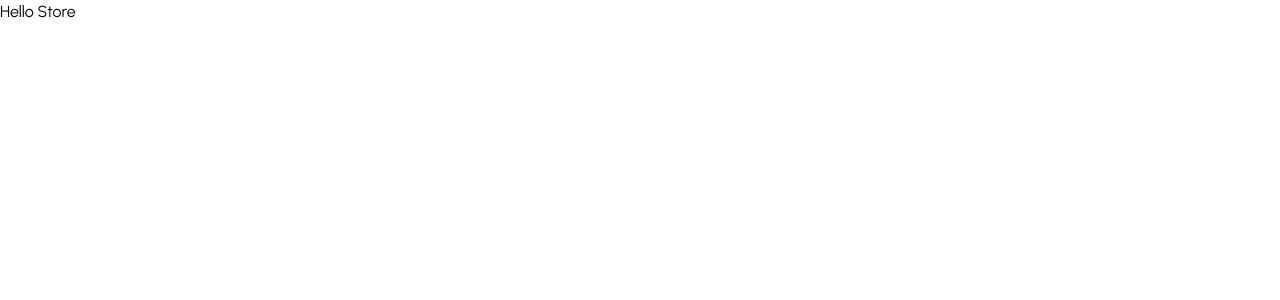
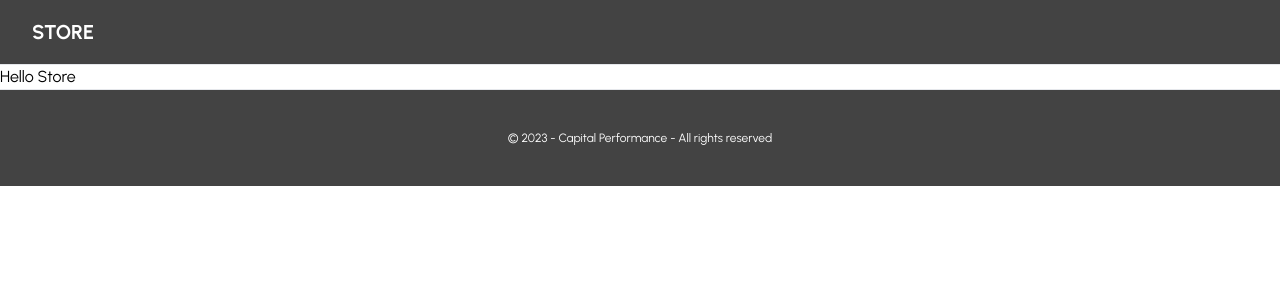
Before and after one commit to CartierKray/Ecommerce-Store, a Next.js app: page / in a window 1280 px wide. Shown: the top 300 px of the page. Built offline with nearby package versions, Linux system fonts and the light colour scheme.

Commit message:
Push Changes Upstream

```diff
--- a/app/layout.tsx
+++ b/app/layout.tsx
@@ -1,10 +1,13 @@
+import { Urbanist } from "next/font/google";
+
+import Footer from "@/components/footer";
+import Navbar from "@/components/navbar";
+
 import "./globals.css";
-import type { Metadata } from "next";
-import { Urbanist } from "next/font/google";
 
 const font = Urbanist({ subsets: ["latin"] });
 
-export const metadata: Metadata = {
+export const metadata = {
   title: "Store",
   description: "Store",
 };
@@ -16,7 +19,11 @@
 }) {
   return (
     <html lang="en">
-      <body className={font.className}>{children}</body>
+      <body className={font.className}>
+        <Navbar />
+        {children}
+        <Footer />
+      </body>
     </html>
   );
 }
--- /dev/null
+++ b/components/footer.tsx
@@ -0,0 +1,20 @@
+const Footer = () => {
+  return (
+    <footer
+      className="border-t"
+      style={{
+        backgroundColor: "rgba(20, 20, 20, 0.8)",
+        backdropFilter: "blur(10px)",
+      }}
+    >
+      <div className="mx-auto py-10">
+        <p className="text-center text-xs text-white">
+          {" "}
+          © 2023 - Capital Performance - All rights reserved
+        </p>
+      </div>
+    </footer>
+  );
+};
+
+export default Footer;
--- /dev/null
+++ b/components/main-nav.tsx
@@ -0,0 +1,40 @@
+"use-client";
+
+import Link from "next/link";
+import { usePathname } from "next/navigation";
+
+import { cn } from "@/lib/utils";
+import { Category } from "@/types";
+
+interface MainNavProps {
+  data: Category[];
+}
+
+const MainNav: React.FC<MainNavProps> = ({ data }) => {
+  const pathname = usePathname();
+
+  const routes = data.map((route) => ({
+    href: `/category/${route.id}`,
+    label: route.name,
+    active: pathname === `/category/${route.id}`,
+  }));
+
+  return (
+    <nav className="text-white mx-6 flex items-center space-x-4 lg:space-x-6">
+      {routes.map((route) => (
+        <Link
+          key={route.href}
+          href={route.href}
+          className={cn(
+            "text-sm font-medium transition-colors hover:text-black",
+            route.active ? "text-black" : "text-neutral-500"
+          )}
+        >
+          {route.label}
+        </Link>
+      ))}
+    </nav>
+  );
+};
+
+export default MainNav;
--- /dev/null
+++ b/components/navbar.tsx
@@ -0,0 +1,26 @@
+import Container from "@/components/ui/container";
+import Link from "next/link";
+import MainNav from "@/components/main-nav";
+
+const Navbar = () => {
+  return (
+    <div className="border-b">
+      <Container>
+        <div
+          className="relative px-4 sm:px-6 lg:px-8 flex h-16 items-center"
+          style={{
+            backgroundColor: "rgba(20, 20, 20, 0.8)",
+            backdropFilter: "blur(10px)",
+          }}
+        >
+          <Link href="/" className="ml-4 flex lg:ml-0 gap-x-2">
+            <p className="font-bold text-xl text-white">STORE</p>
+          </Link>
+          <MainNav data={[]} />
+        </div>
+      </Container>
+    </div>
+  );
+};
+
+export default Navbar;
--- /dev/null
+++ b/components/ui/container.tsx
@@ -0,0 +1,9 @@
+interface ContainerProps {
+  children: React.ReactNode;
+}
+
+const Container: React.FC<ContainerProps> = ({ children }) => {
+  return <div className="mx-auto max-w-7xl">{children}</div>;
+};
+
+export default Container;
--- /dev/null
+++ b/lib/utils.ts
@@ -0,0 +1,6 @@
+import { type ClassValue, clsx } from "clsx";
+import { twMerge } from "tailwind-merge";
+
+export function cn(...inputs: ClassValue[]) {
+  return twMerge(clsx(inputs));
+}
--- a/package.json
+++ b/package.json
@@ -13,12 +13,14 @@
     "@types/react": "18.2.15",
     "@types/react-dom": "18.2.7",
     "autoprefixer": "10.4.14",
+    "clsx": "^2.0.0",
     "eslint": "8.45.0",
     "eslint-config-next": "13.4.12",
     "next": "13.4.12",
     "postcss": "8.4.27",
     "react": "18.2.0",
     "react-dom": "18.2.0",
+    "tailwind-merge": "^1.14.0",
     "tailwindcss": "3.3.3",
     "typescript": "5.1.6"
   }
--- /dev/null
+++ b/types.ts
@@ -0,0 +1,11 @@
+export interface Billboard {
+  id: string;
+  name: string;
+  imageUrl: string;
+}
+
+export interface Category {
+  id: string;
+  name: string;
+  billboard: Billboard;
+}
```
Also changed, not shown: 1 other file (tests, documents, lock files or other folders).
